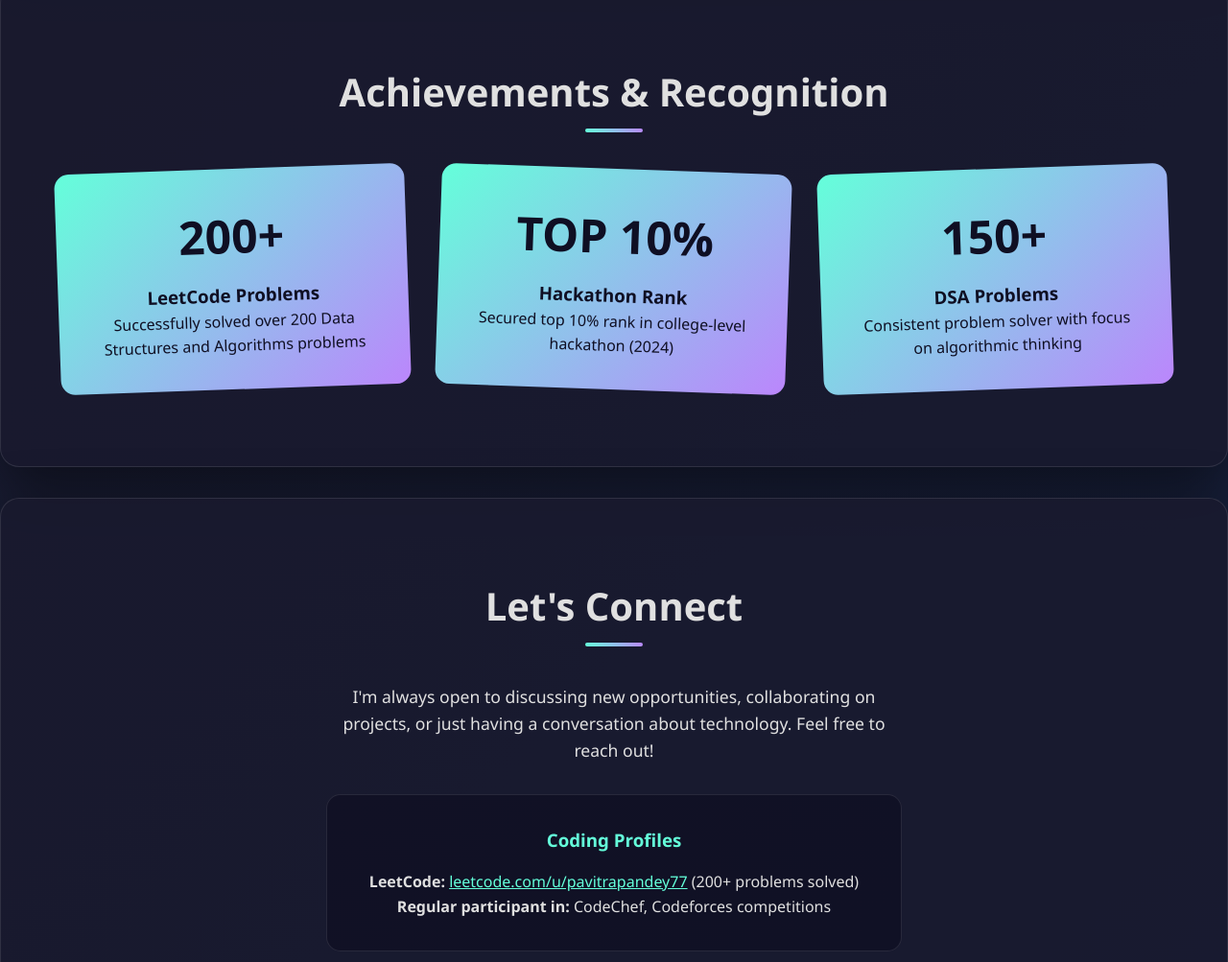
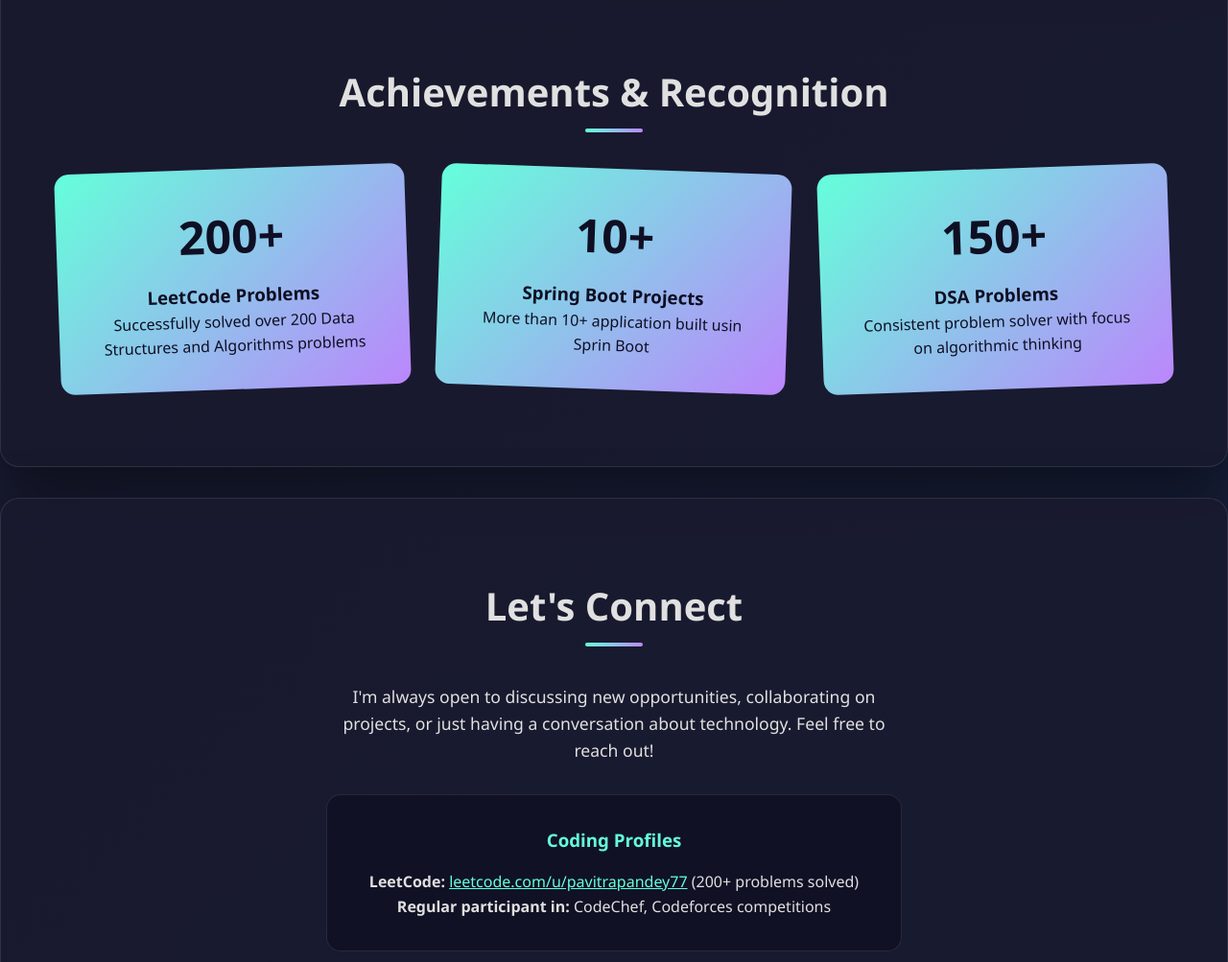
Before and after one commit to pavitrapandey/Portfolio, a plain HTML site: page index.html in a window 1280 px wide. Shown: the part 3356-4359 px from the top of the page at 96% size. Drawn offline with Linux system fonts and the light colour scheme.

Commit message:
Some minor tweaks

```diff
--- a/index.html
+++ b/index.html
@@ -194,9 +194,9 @@
                     <p>Successfully solved over 200 Data Structures and Algorithms problems</p>
                 </div>
                 <div class="achievement-card">
-                    <div class="achievement-number">TOP 10%</div>
-                    <h3>Hackathon Rank</h3>
-                    <p>Secured top 10% rank in college-level hackathon (2024)</p>
+                    <div class="achievement-number">10+</div>
+                    <h3>Spring Boot Projects</h3>
+                    <p>More than 10+ application built usin Sprin Boot</p>
                 </div>
                 <div class="achievement-card">
                     <div class="achievement-number">150+</div>
@@ -221,10 +221,7 @@
                 </div>
 
                 <div>
-                    <a href="mailto:pavitrapandey77@gmail.com" class="cta-button">
-  Get In Touch
-</a>
-
+                    <a href="mailto:pavitrapandey77@gmail.com" class="cta-button">Get In Touch</a>
                     <a href="#" class="cta-button secondary" onclick="downloadResume()">Download Resume</a>
                 </div>
             </div>
@@ -236,7 +233,7 @@
         <div class="container">
             <div class="social-links">
                 <a href="mailto:pavitrapandey77@gmail.com">Email</a>
-                <a href="https://linkedin.com/in/pavitrapandey-487031276">LinkedIn</a>
+                <a href="https://www.linkedin.com/in/pavitra-pandey-487031276/">LinkedIn</a>
                 <a href="https://leetcode.com/u/pavitrapandey77/">LeetCode</a>
                 <a href="tel:+916307770586">Phone</a>
             </div>
--- a/script.js
+++ b/script.js
@@ -49,7 +49,7 @@
         const roles = [
             'Software Developer | Problem Solver | Tech Enthusiast',
             'Frontend Developer | Spring Boot Expert | MongoDB Specialist',
-            'LeetCode Solver | Competitive Programmer | Hackathon Winner'
+            'LeetCode Solver | Competitive Programmer | Open Source Contributor',
         ];
 
         let currentRole = 0;
```
